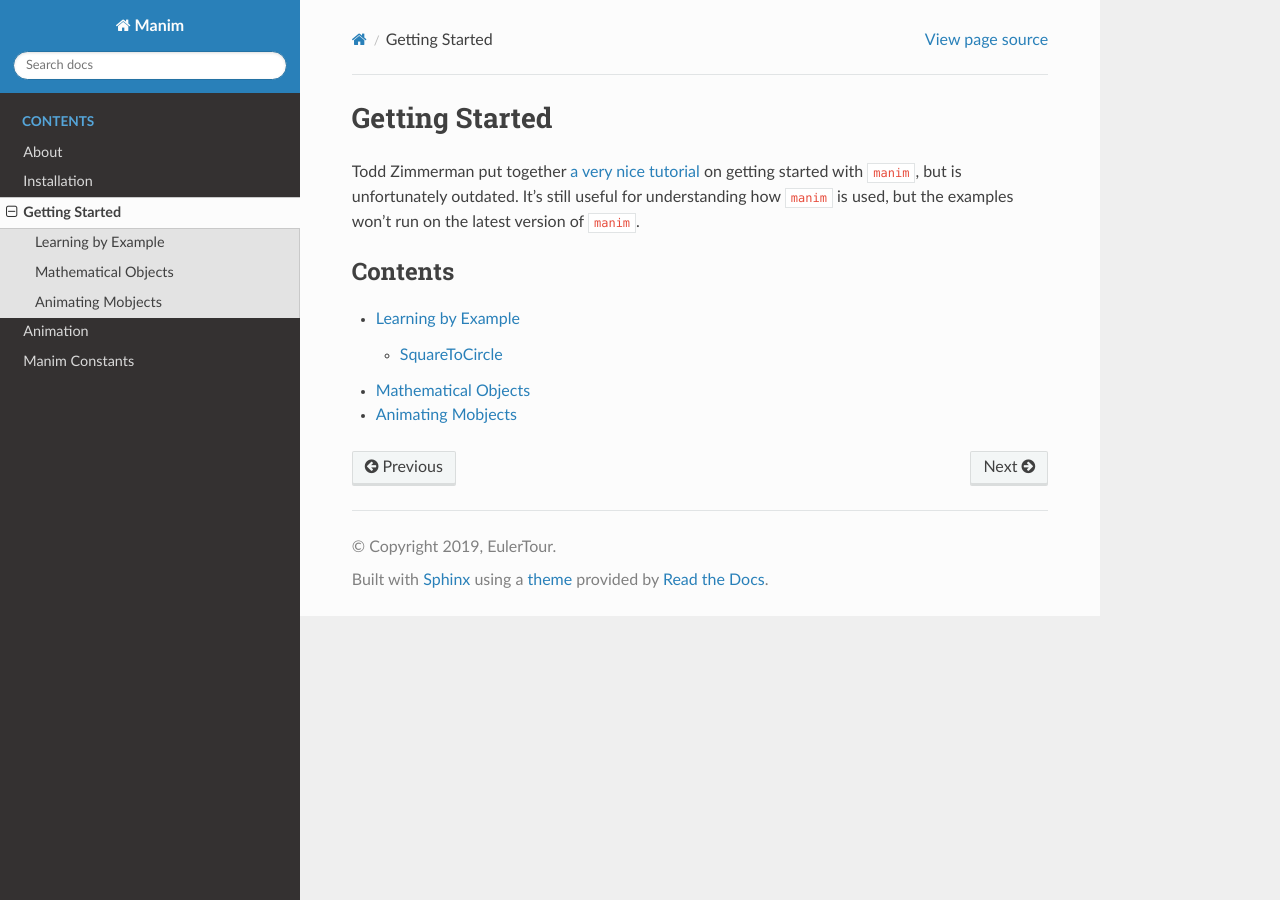
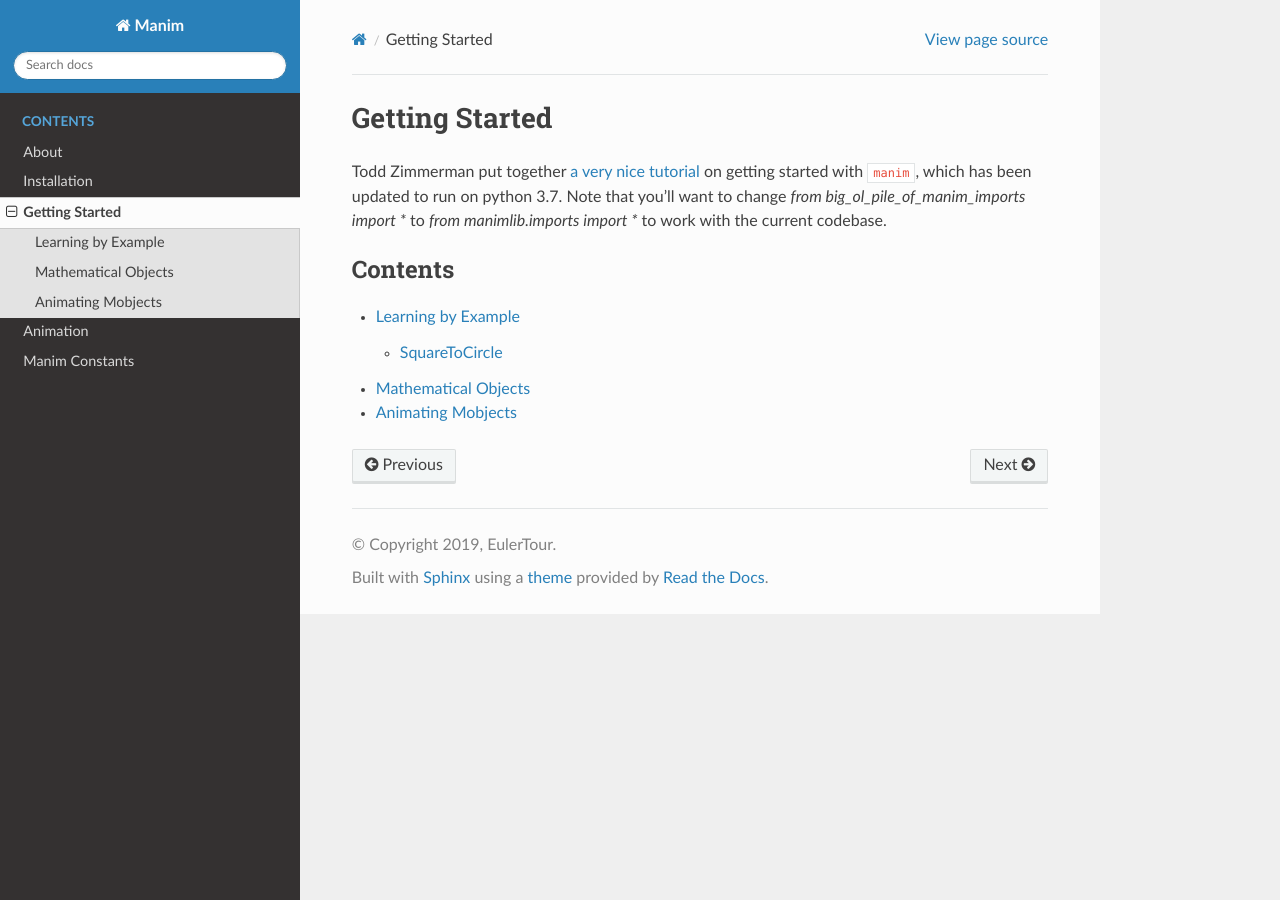
Before and after one commit to 3b1b/manim, a Sphinx documentation site: the page built from docs/source/getting_started/index.rst, in a window 1280 px wide. Built offline with Sphinx 7.4.7 and the Read the Docs theme 2.0.0, drawn with Linux system fonts in a browser that asks for light colours; pages that are not in the unit, such as notebooks, are missing from menus.

Commit message:
Update tutorial description

```diff
--- a/docs/source/getting_started/index.rst
+++ b/docs/source/getting_started/index.rst
@@ -2,9 +2,9 @@ Getting Started
 ===============
 
 Todd Zimmerman put together `a very nice tutorial`_ on getting started with
-``manim``, but is unfortunately outdated. It's still useful for understanding
-how ``manim`` is used, but the examples won't run on the latest version of
-``manim``.
+``manim``, which has been updated to run on python 3.7. Note that you'll want
+to change `from big_ol_pile_of_manim_imports import *` to `from
+manimlib.imports import *` to work with the current codebase.
 
 .. _a very nice tutorial: https://talkingphysics.wordpress.com/2019/01/08/getting-started-animating-with-manim-and-python-3-7/
 
```
